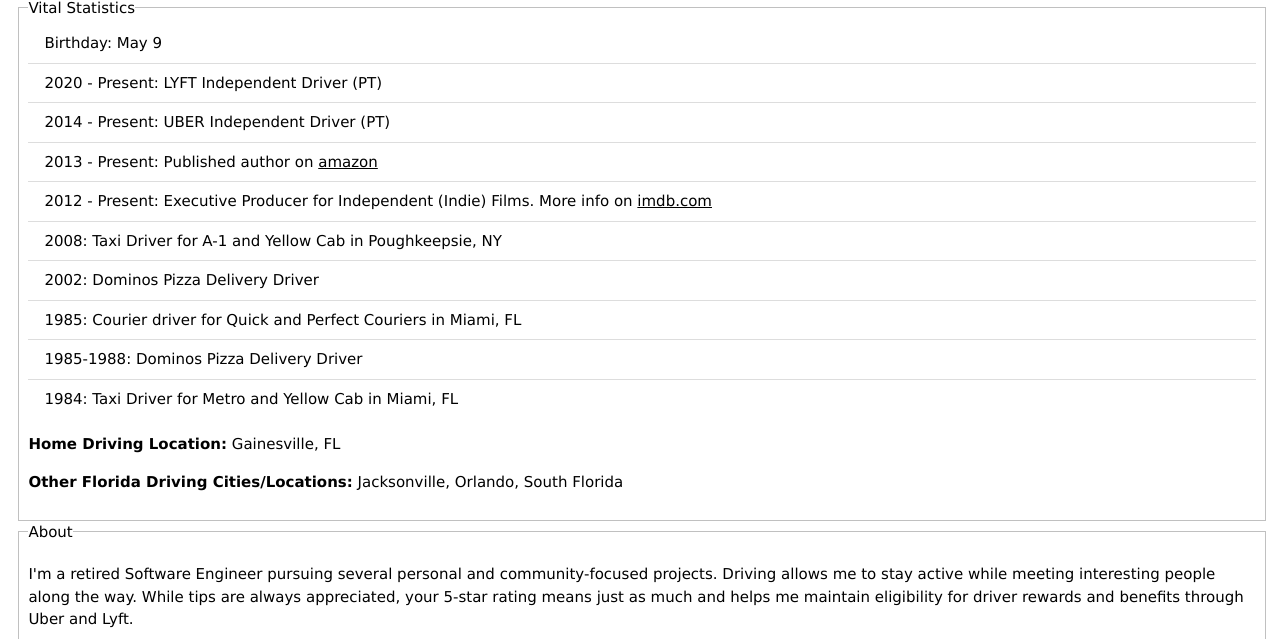
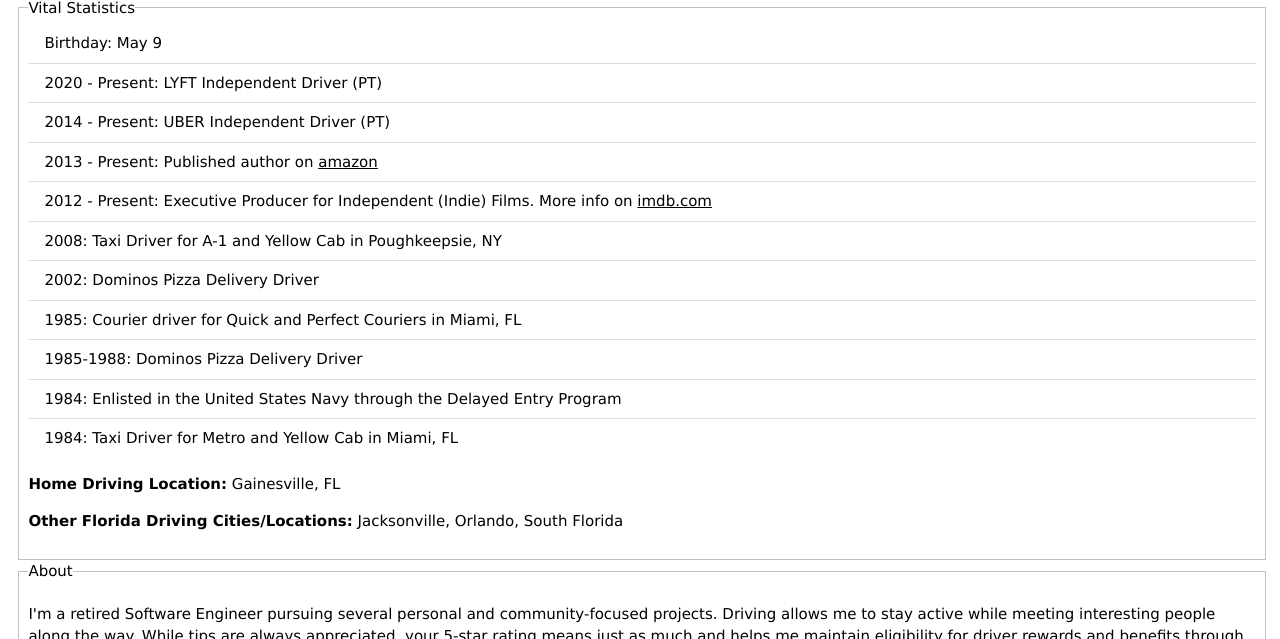
Before and after one commit to patrickingle/floridaridesharedriver.com, a plain HTML site: page index.html in a window 1280 px wide. Shown: the part 461-1100 px from the top of the page. Drawn offline with nearby package versions, Linux system fonts and the light colour scheme.

Commit message:
Add Navy enlistment entry to work history

```diff
--- a/index.html
+++ b/index.html
@@ -29,6 +29,7 @@
 		            <li>2002: Dominos Pizza Delivery Driver</li>
 		            <li>1985: Courier driver for Quick and Perfect Couriers in Miami, FL</li>
 		            <li>1985-1988: Dominos Pizza Delivery Driver</li>
+					<li>1984: Enlisted in the United States Navy through the Delayed Entry Program</li>
 		            <li>1984: Taxi Driver for Metro and Yellow Cab in Miami, FL</li>
 		        </ul>
 		        <p><b>Home Driving Location:</b> Gainesville, FL</p>
```
